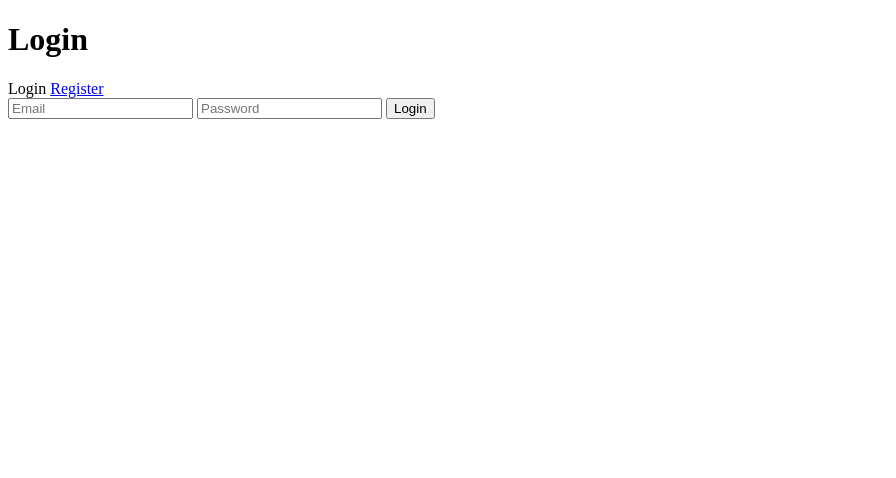
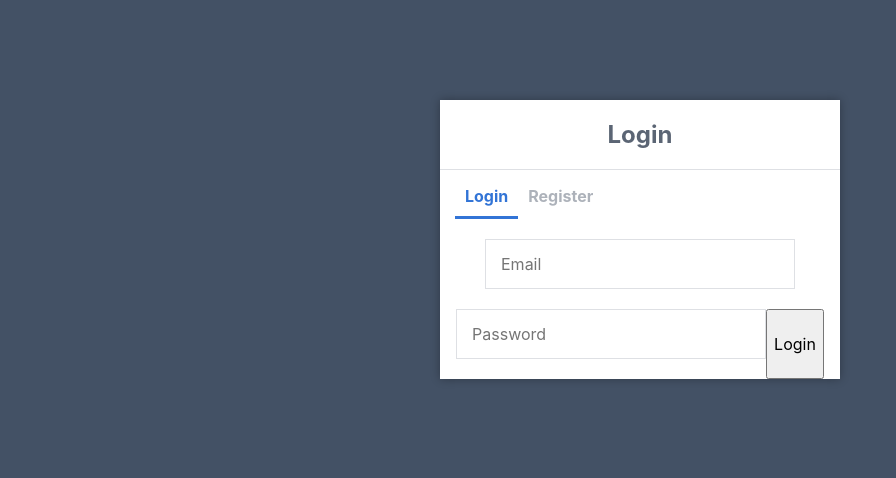
Before and after one commit to GKMmarcus/Stress-and-Anxiety-Management-App, a Flask app: page / in a window 1280 px wide. Shown: the top 478 px of the page, without its empty margins (0-896 px from the left). Run offline with Flask 3, Linux system fonts and the light colour scheme; some libraries are stand-ins or nearby versions.

Commit message:
Updated the registration form
Still need some tweak in order for it to work

```diff
--- a/main.py
+++ b/main.py
@@ -55,6 +55,26 @@ def register():
         name = request.form['name']
         email = request.form['email']
         password = request.form['password']
+
+        cursor = mysql.connection.cursor(MySQLdb.cursors.DictCursor)
+        cursor.excute('SELECT * FROM users WHERE email = %s',(email,))
+        users = cursor.fetchone()
+
+        if users:
+            return "Account already exists"
+        elif not re.match(r'[^@]+@[^@]+\.[^@]+', email):
+            return "Invalid Email"
+        elif not name or not password or not email:
+            return "Please fill out the form"
+        else:
+            hash = password
+            hash = hashlib.sha1(hash.encode())
+            password = hash.hexdigest()
+
+            cursor.execute('INSERE INTO users VAULES (NULL,%s,%s,%s)',(name,password,email,))
+            mysql.connection.commit()
+            return "Register Success"
+
     elif request.method == 'POST':
         return "Please Fill out the form"
 
--- a/static/styles.css
+++ b/static/styles.css
@@ -0,0 +1,147 @@
+* {
+    box-sizing: border-box;
+    font-family: -apple-system, BlinkMacSystemFont, "segoe ui", roboto, oxygen, ubuntu, cantarell, "fira sans", "droid sans", "helvetica neue", Arial, sans-serif;
+    font-size: 16px;
+    -webkit-font-smoothing: antialiased;
+    -moz-osx-font-smoothing: grayscale;
+}
+body {
+    background-color: #435165;
+    margin: 0;
+}
+.login, .register {
+    width: 400px;
+    background-color: #ffffff;
+    box-shadow: 0 0 9px 0 rgba(0, 0, 0, 0.3);
+    margin: 100px auto;
+}
+.login h1, .register h1 {
+    text-align: center;
+    color: #5b6574;
+    font-size: 24px;
+    padding: 20px 0 20px 0;
+    border-bottom: 1px solid #dee0e4;
+}
+.login .links, .register .links {
+    display: flex;
+    padding: 0 15px;
+}
+.login .links a, .register .links a {
+    color: #adb2ba;
+    text-decoration: none;
+    display: inline-flex;
+    padding: 0 10px 10px 10px;
+    font-weight: bold;
+}
+.login .links a:hover, .register .links a:hover {
+    color: #9da3ac;
+}
+.login .links a.active, .register .links a.active {
+    border-bottom: 3px solid #3274d6;
+    color: #3274d6;
+}
+.login form, .register form {
+    display: flex;
+    flex-wrap: wrap;
+    justify-content: center;
+    padding-top: 20px;
+}
+.login form label, .register form label {
+    display: flex;
+    justify-content: center;
+    align-items: center;
+    width: 50px;
+    height: 50px;
+    background-color: #3274d6;
+    color: #ffffff;
+}
+.login form input[type="password"], .login form input[type="text"], .login form input[type="email"], .register form input[type="password"], .register form input[type="text"], .register form input[type="email"] {
+    width: 310px;
+    height: 50px;
+    border: 1px solid #dee0e4;
+    margin-bottom: 20px;
+    padding: 0 15px;
+}
+.login form input[type="submit"], .register form input[type="submit"] {
+    width: 100%;
+    padding: 15px;
+    margin-top: 20px;
+    background-color: #3274d6;
+    border: 0;
+    cursor: pointer;
+    font-weight: bold;
+    color: #ffffff;
+    transition: background-color 0.2s;
+}
+.login form input[type="submit"]:hover, .register form input[type="submit"]:hover {
+    background-color: #2868c7;
+    transition: background-color 0.2s;
+}
+.navtop {
+    background-color: #2f3947;
+    height: 60px;
+    width: 100%;
+    border: 0;
+}
+.navtop div {
+    display: flex;
+    margin: 0 auto;
+    width: 1000px;
+    height: 100%;
+}
+.navtop div h1, .navtop div a {
+    display: inline-flex;
+    align-items: center;
+}
+.navtop div h1 {
+    flex: 1;
+    font-size: 24px;
+    padding: 0;
+   margin: 0;
+    color: #eaebed;
+    font-weight: normal;
+}
+.navtop div a {
+    padding: 0 20px;
+    text-decoration: none;
+    color: #c1c4c8;
+    font-weight: bold;
+}
+.navtop div a i {
+    padding: 2px 8px 0 0;
+}
+.navtop div a:hover {
+    color: #eaebed;
+}
+body.loggedin {
+    background-color: #f3f4f7;
+}
+.content {
+    width: 1000px;
+    margin: 0 auto;
+}
+.content h2 {
+    margin: 0;
+    padding: 25px 0;
+    font-size: 22px;
+    border-bottom: 1px solid #e0e0e3;
+    color: #4a536e;
+}
+.content > p, .content > div {
+    box-shadow: 0 0 5px 0 rgba(0, 0, 0, 0.1);
+    margin: 25px 0;
+    padding: 25px;
+  background-color: #fff;
+}
+.content > p table td, .content > div table td {
+  padding: 5px;
+}
+.content > p table td:first-child, .content > div table td:first-child {
+  font-weight: bold;
+  color: #4a536e;
+  padding-right: 15px;
+}
+.content > div p {
+  padding: 5px;
+  margin: 0 0 10px 0;
+}
--- a/templates/index.html
+++ b/templates/index.html
@@ -3,6 +3,7 @@
     <head>
         <meta charset="utf-8">
         <meta name="viewport" content="width=device-width, initial-scale=1.0">
+        <link rel="stylesheet" href="{{ url_for('static', filename='styles.css') }}">
         <title>Login</title>
     </head>
     <body>
--- a/templates/register.html
+++ b/templates/register.html
@@ -3,6 +3,7 @@
         <title>
             <meta charset="utf-8">
             <title>Register</title>
+            <link rel="stylesheet" href="{{ url_for('static', filename='styles.css') }}">
         </title>
     </head>
     <body>
```
